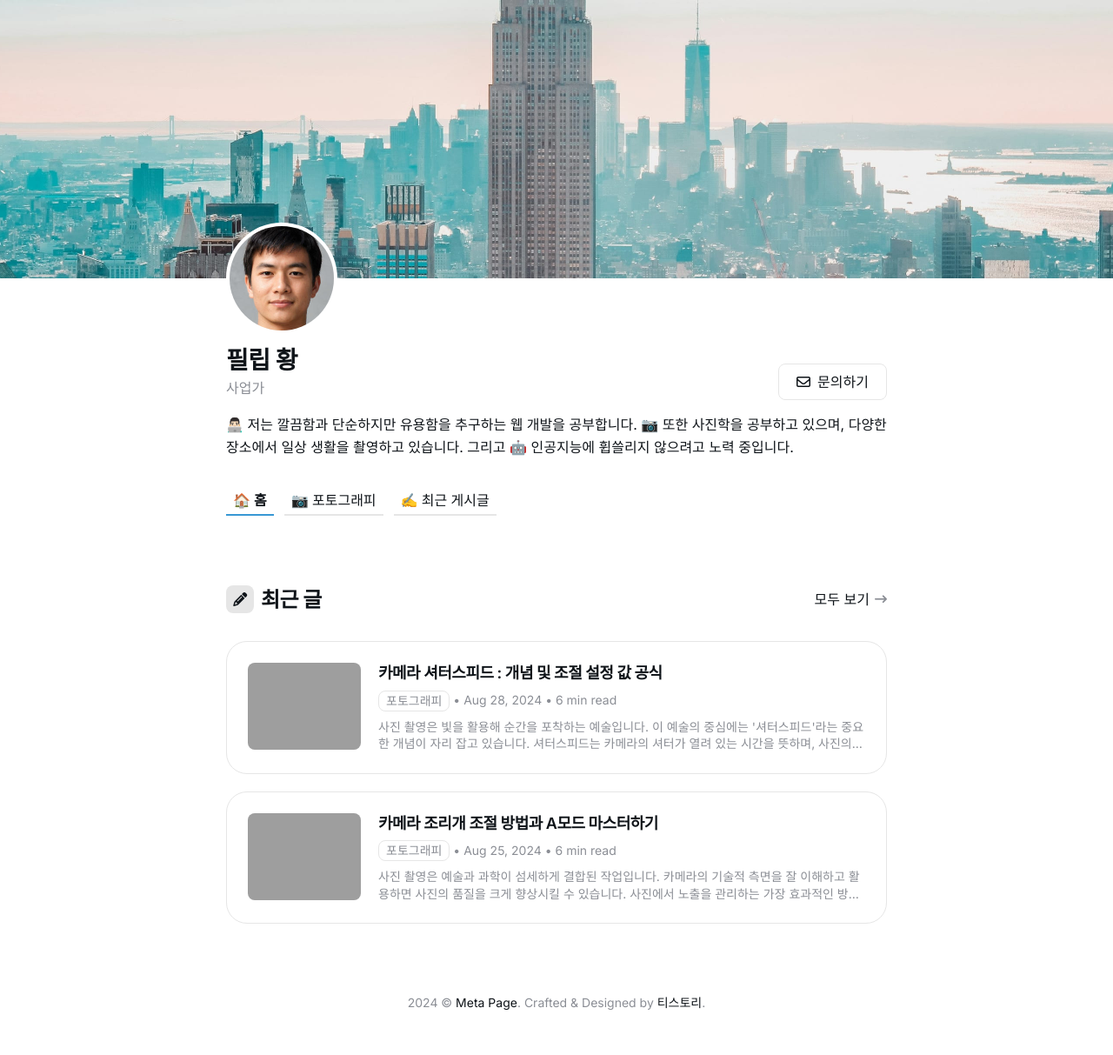
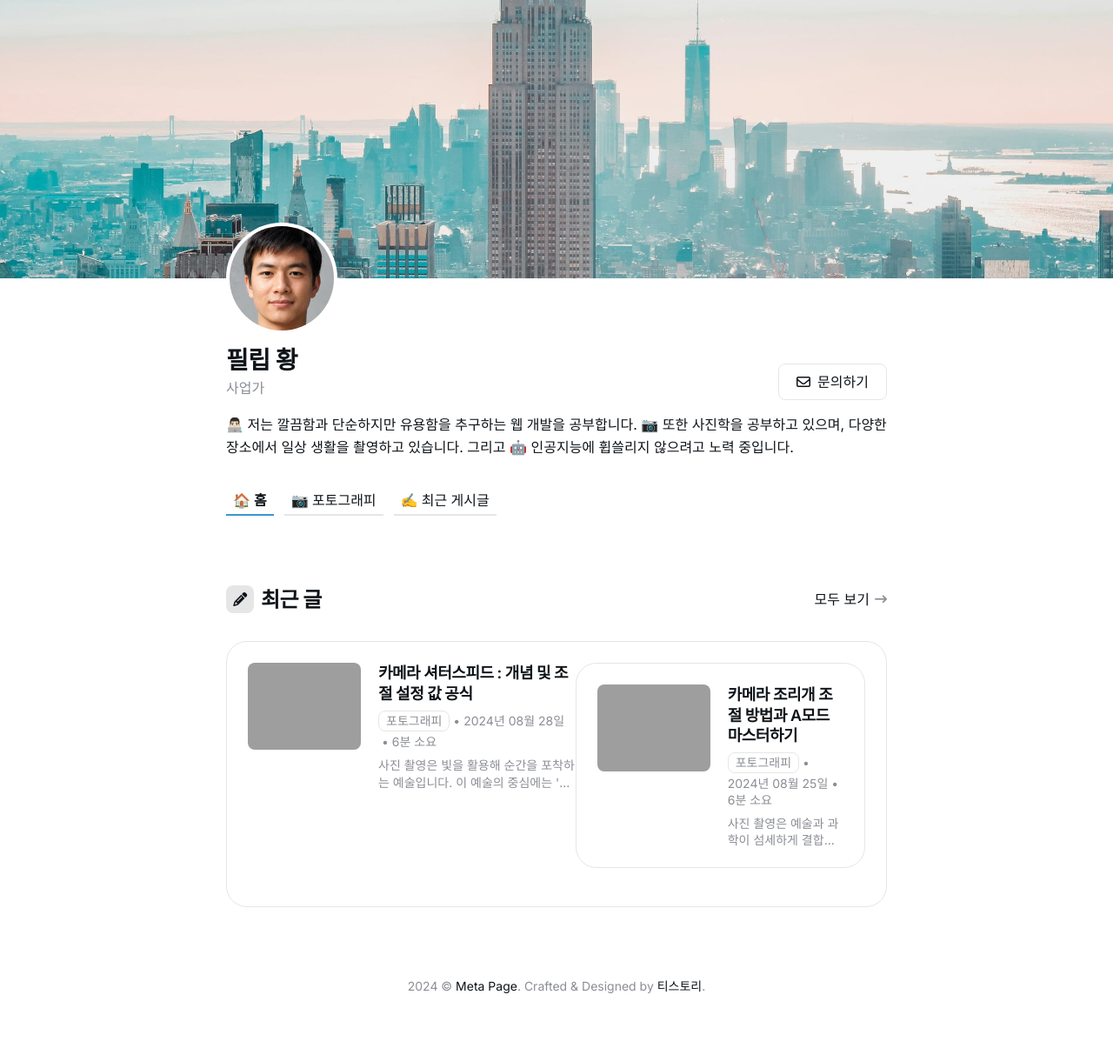
Before and after one commit to meta-blog/meta-blog.github.io, a Jekyll site: the page built from index.html, in a window 1280 px wide. Shown: the whole page at 87% size. Built offline with Jekyll 4.4.1, drawn with Linux system fonts in a browser that asks for light colours; grey boxes are pictures that could not be loaded.

Commit message:
Update section-blog.html

```diff
--- a/_includes/section-blog.html
+++ b/_includes/section-blog.html
@@ -15,7 +15,7 @@
 
     <div class="grid animate">
       {% if site.posts.size > 0 %}
-        {% for post in site.posts offset:0 limit:3 %}
+        {% for post in site.posts offset:0 limit:8 %}
         <div class="article-small grid__post">
 
           {% if post.image %}
@@ -38,20 +38,24 @@
               </div>
               &nbsp;&bull;&nbsp;
               {% endif %}
-              <time class="article-small__date" datetime="{{ post.date | date_to_xmlschema }}">{% assign date_format = site.minima.date_format | default: "%b %-d, %Y" %}{{ post.date | date: date_format }}</time>
+<time class="article-small__date" datetime="{{ post.date | date_to_xmlschema }}">
+    {% assign date_format = "%Y년 %m월 %d일" %}
+    {{ post.date | date: date_format }}
+</time>
 {% assign words = post.content | number_of_words %}
 {% if words >= 1 %}
     &nbsp;&bull;&nbsp;
     <span class="article-small__minutes">
         {% assign words = post.content | number_of_words %}
-                  {% if words < 360 %}
-                    1 min read
+        {% assign minutes = words | divided_by:180 %}
+        {% if minutes < 1 %}
+            1분 소요
         {% else %}
-                    {{ words | divided_by:180 }} min read
+            {{ minutes }}분 소요
         {% endif %}
     </span>
 {% endif %}
-            </div>
+
 
             <p class="article-small__excerpt">{% if post.description %}{{ post.description }}{% else %}{{ post.content | strip_html }}{% endif %}</p>
           </div>
```
Lines whose indentation alone changed are shown as unchanged.
